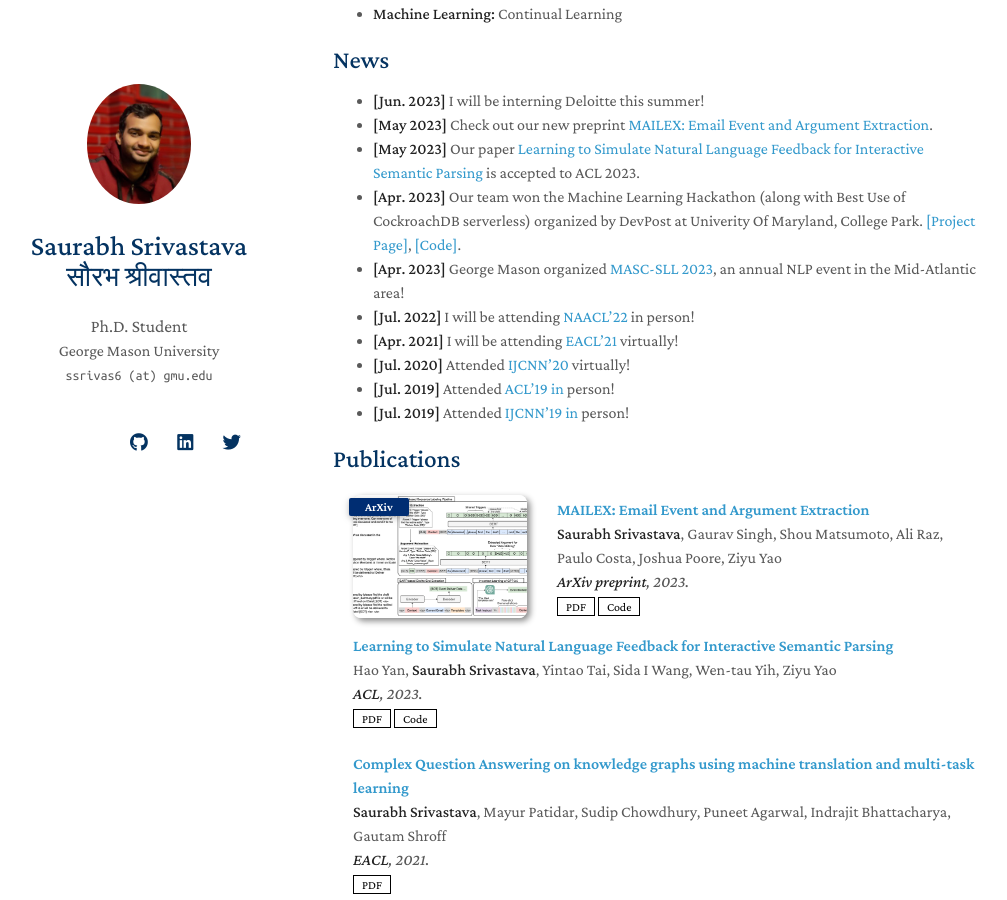
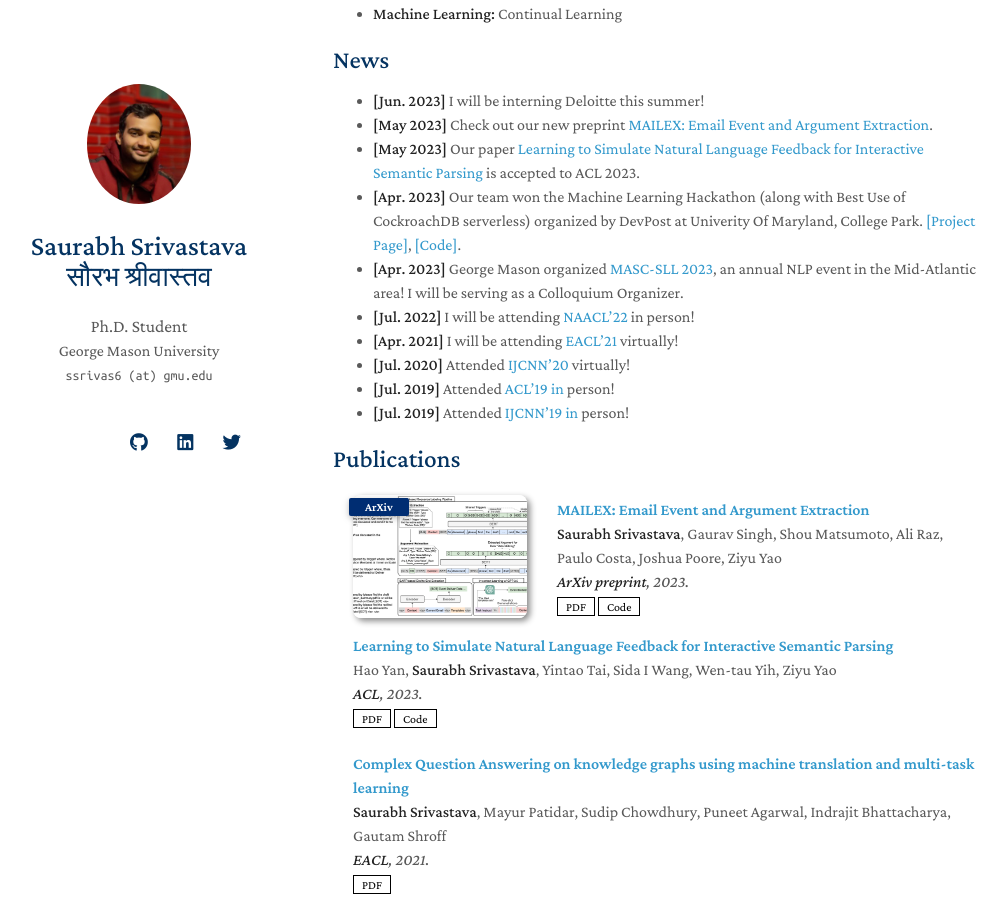
Before and after one commit to salokr/salokr.github.io, a Jekyll site: the page built from index.md, in a window 1280 px wide and 900 px high, scrolled down 565 px. Shown: the whole window, without its empty margins (137-1144 px from the left). Built offline with Jekyll 4.4.1, drawn with Linux system fonts in a browser that asks for light colours; nearby versions of some CDN libraries; a style sheet for code colours, icons or effects is not loaded; our own code applies the rules of GitHub Pages for plain Markdown files.

Commit message:
Update index.md

```diff
--- a/index.md
+++ b/index.md
@@ -24,7 +24,7 @@ In my free time, I make music for violin and piano. I enjoy the outdoors, partic
 - **[May 2023]** Check out our new preprint [MAILEX: Email Event and Argument Extraction](https://arxiv.org/abs/2305.13469).
 - **[May 2023]** Our paper [Learning to Simulate Natural Language Feedback for Interactive Semantic Parsing](https://arxiv.org/pdf/2305.08195.pdf)  is accepted to ACL 2023.
 - **[Apr. 2023]** Our team won the Machine Learning Hackathon (along with Best Use of CockroachDB serverless)  organized by DevPost at Univerity Of Maryland, College Park. [[Project Page]](https://devpost.com/software/bittales), [[Code]](https://github.com/janitbidhan/bittales).
-- **[Apr. 2023]** George Mason organized [MASC-SLL 2023](https://www.mascsll.org/), an annual NLP event in the Mid-Atlantic area!
+- **[Apr. 2023]** George Mason organized [MASC-SLL 2023](https://www.mascsll.org/), an annual NLP event in the Mid-Atlantic area! I will be serving as a Colloquium Organizer.
 - **[Jul. 2022]** I will be attending [NAACL'22](https://2022.naacl.org/) in person!
 - **[Apr. 2021]** I will be attending [EACL'21](https://2021.eacl.org/) virtually!
 - **[Jul. 2020]** Attended [IJCNN'20](https://ieeexplore.ieee.org/xpl/conhome/9200848/proceeding) virtually!
```
